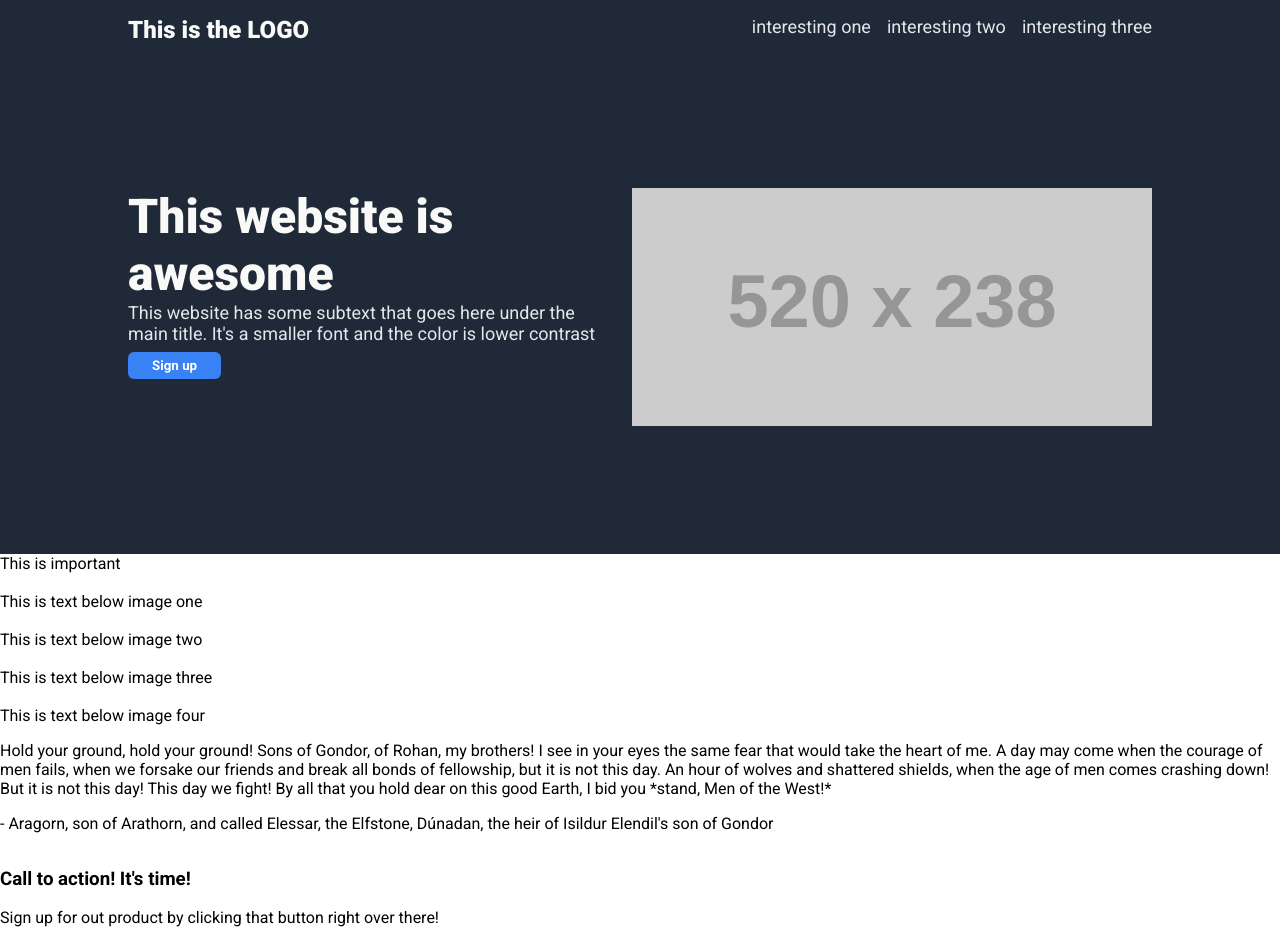
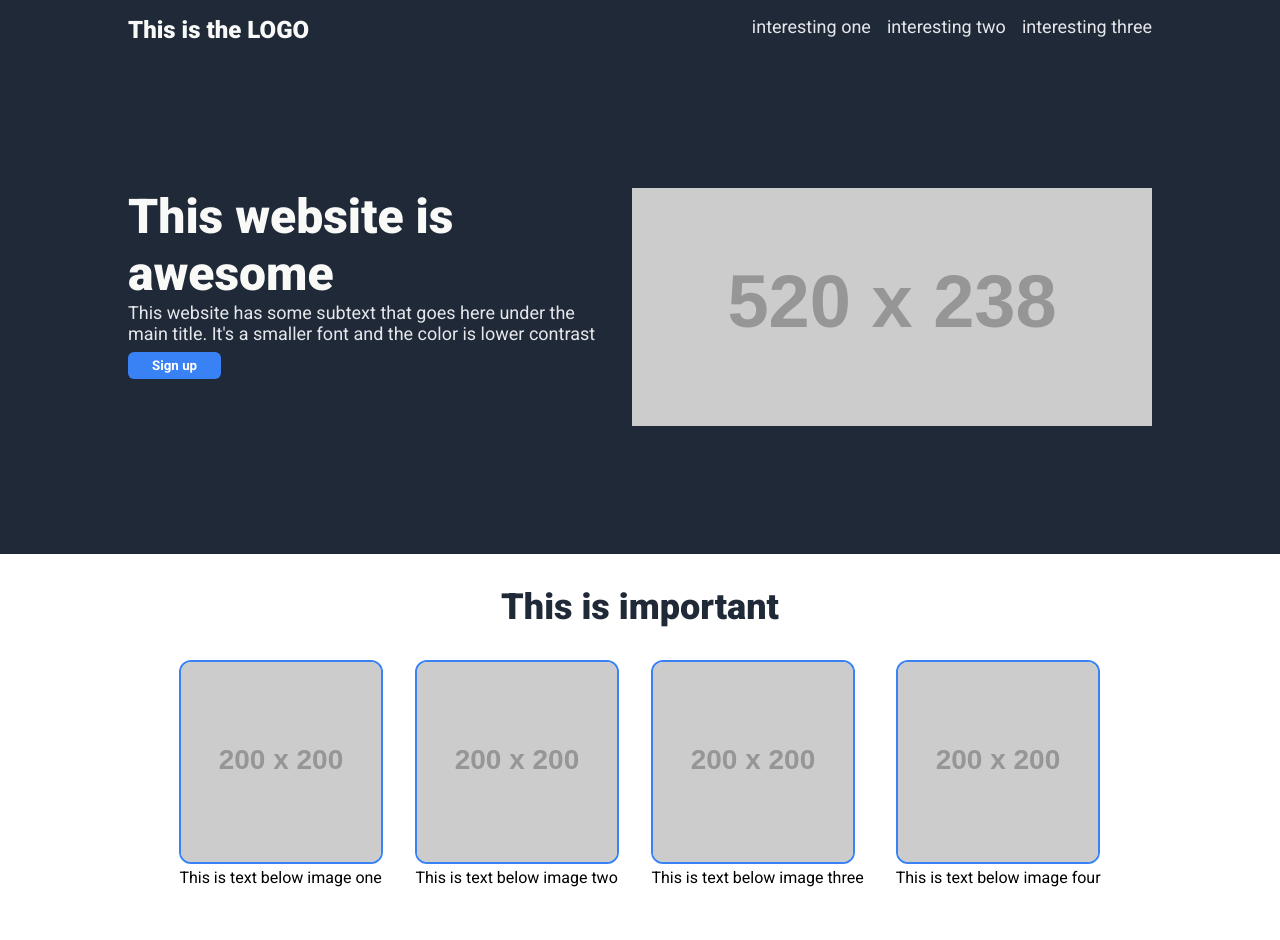
Before and after one commit to Skycral/landing_page, a plain HTML site: page index.html in a window 1280 px wide. Shown: the top 940 px of the page. Drawn offline with Linux system fonts and the light colour scheme; placeholder pictures from the web are drawn by us.

Commit message:
Update style for main content and quotation section
Updated both html and css to improve the styling to look like the template

```diff
--- a/index.html
+++ b/index.html
@@ -35,27 +35,27 @@
     <div class="main-title">This is important</div>
     <div class="main-content">
       <div>
-        <img src="" alt="">
+        <img src="https://placehold.co/200x200" alt="">
         <figcaption>This is text below image one</figcaption>
       </div>
       <div>
-        <img src="" alt="">
+        <img src="https://placehold.co/200x200" alt="">
         <figcaption>This is text below image two</figcaption>
       </div>
       <div>
-        <img src="" alt="">
+        <img src="https://placehold.co/200x200" alt="">
         <figcaption>This is text below image three</figcaption>
       </div>
       <div>
-        <img src="" alt="">
+        <img src="https://placehold.co/200x200" alt="">
         <figcaption>This is text below image four</figcaption>
       </div>
     </div>
   </div>
 
   <div class="quotation-section">
-    <p>Hold your ground, hold your ground! Sons of Gondor, of Rohan, my brothers! I see in your eyes the same fear that would take the heart of me. A day may come when the courage of men fails, when we forsake our friends and break all bonds of fellowship, but it is not this day. An hour of wolves and shattered shields, when the age of men comes crashing down! But it is not this day! This day we fight! By all that you hold dear on this good Earth, I bid you *stand, Men of the West!*</p>
-    <p> - Aragorn, son of Arathorn, and called Elessar, the Elfstone, Dúnadan, the heir of Isildur Elendil's son of Gondor </p>
+    <p class="quote">Hold your ground, hold your ground! Sons of Gondor, of Rohan, my brothers! I see in your eyes the same fear that would take the heart of me. A day may come when the courage of men fails, when we forsake our friends and break all bonds of fellowship, but it is not this day. An hour of wolves and shattered shields, when the age of men comes crashing down! But it is not this day! This day we fight! By all that you hold dear on this good Earth, I bid you *stand, Men of the West!*</p>
+    <p class="author"> - Aragorn, son of Arathorn, and called Elessar, the Elfstone, Dúnadan, the heir of Isildur Elendil's son of Gondor </p>
   </div>
 
 
--- a/style.css
+++ b/style.css
@@ -75,3 +75,54 @@ a {
   border-radius: 6px;
   font-weight: 600;
 }
+
+.main-section {
+  display: flex;
+  flex-direction: column;
+  padding: 32px 128px;
+  margin-bottom: 64px;
+}
+
+.main-content {
+  display: flex;
+  flex-direction: row;
+  justify-content: center;
+  gap: 32px;
+  padding: 32px;
+}
+
+.main-content img {
+  border: 2px solid #3882F6;
+  border-radius: 12px;
+
+}
+
+.main-title {
+  font-size: 36px;
+  font-weight: 900;
+  color: #1f2937;
+  display: flex;
+  justify-content: center;
+}
+
+.quotation-section {
+  background-color: #e5e7eb;
+  display: flex;
+  flex-direction: column;
+  padding: 84px 128px;
+  justify-content: center;
+}
+
+.quote {
+  font-size: 36px;
+  font-style: italic;
+  font-weight: light;
+  color: #1f2937;
+  margin: 0;
+}
+
+.author {
+  font-weight: 600;
+  text-align: right;
+  margin: 0;
+}
```
